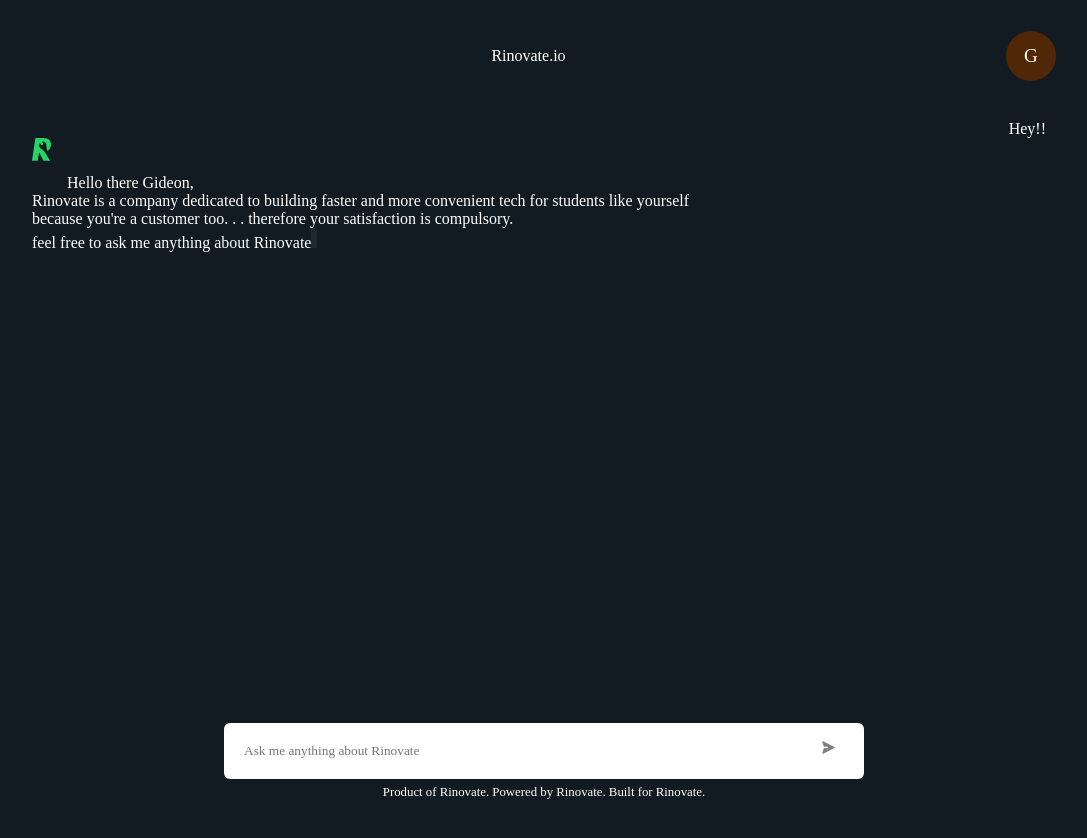
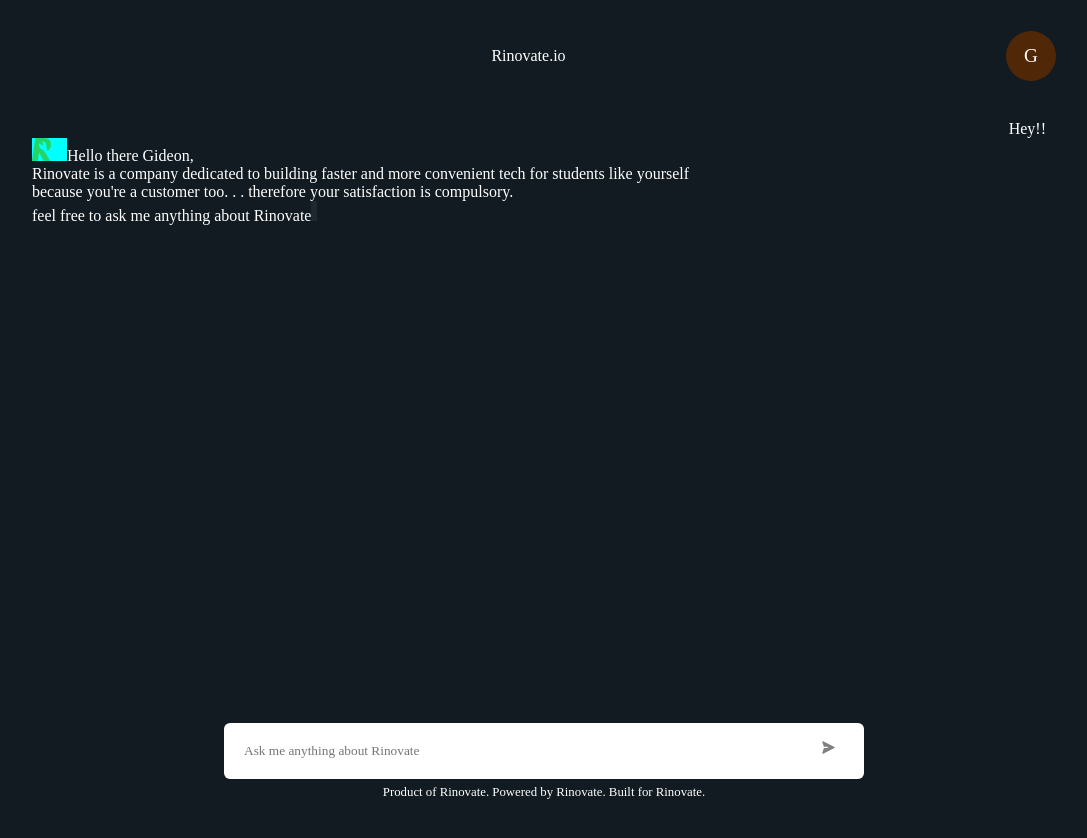
Before and after one commit to CsFreak28/MainSite, a plain HTML site: page public/index.html in a window 1280 px wide. Shown: the whole page, without its empty margins (96-1183 px from the left). Drawn offline with nearby package versions, Linux system fonts and the light colour scheme; a web font is replaced by a local one.

Commit message:
adjust height of rinovate logo container

```diff
--- a/public/index.css
+++ b/public/index.css
@@ -130,10 +130,10 @@
 }
 .rinovateLogoSpace {
   width: 35px;
-  height: 50px;
+  /* height: 35px; */
   transition: 0.3s all;
   display: inline-block;
-  /* background-color: aqua; */
+  background-color: aqua;
   overflow: hidden;
   /* display: flex;
   align-items: center;
```
